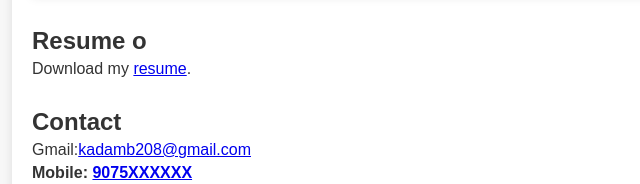
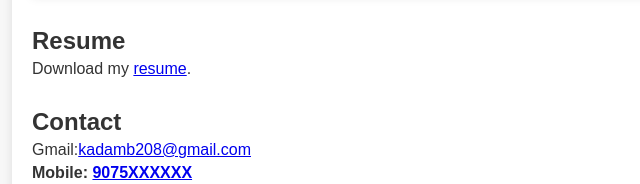
Before and after one commit to Bharat8989/CodSoft, a plain HTML site: page portfolio.html in a window 1280 px wide. Shown: the part 1015-1199 px from the top of the page, 158-798 px from the left. Drawn offline with Linux system fonts and the light colour scheme.

Commit message:
addting files

```diff
--- a/portfolio.html
+++ b/portfolio.html
@@ -63,7 +63,7 @@
 
         <!-- Resume Section -->
         <section id="resume">
-            <h2>Resume o</h2>
+            <h2>Resume</h2>
             <p>Download my <a href="your-resume.pdf" target="_blank">resume</a>.</p>
         </section>
 
```
